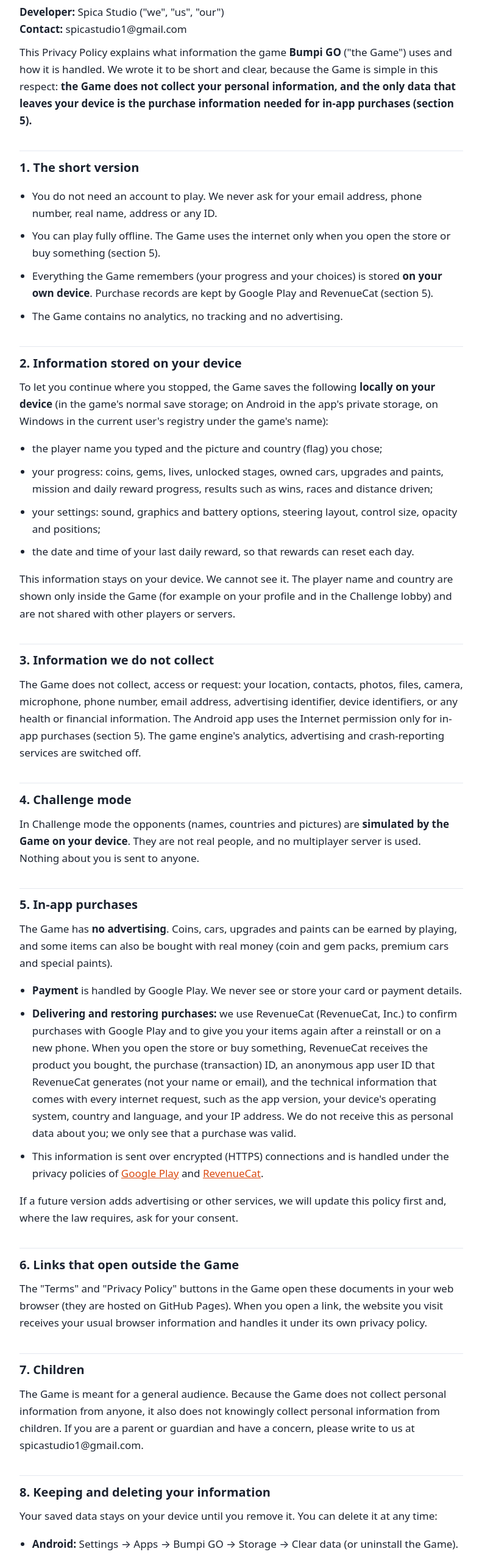
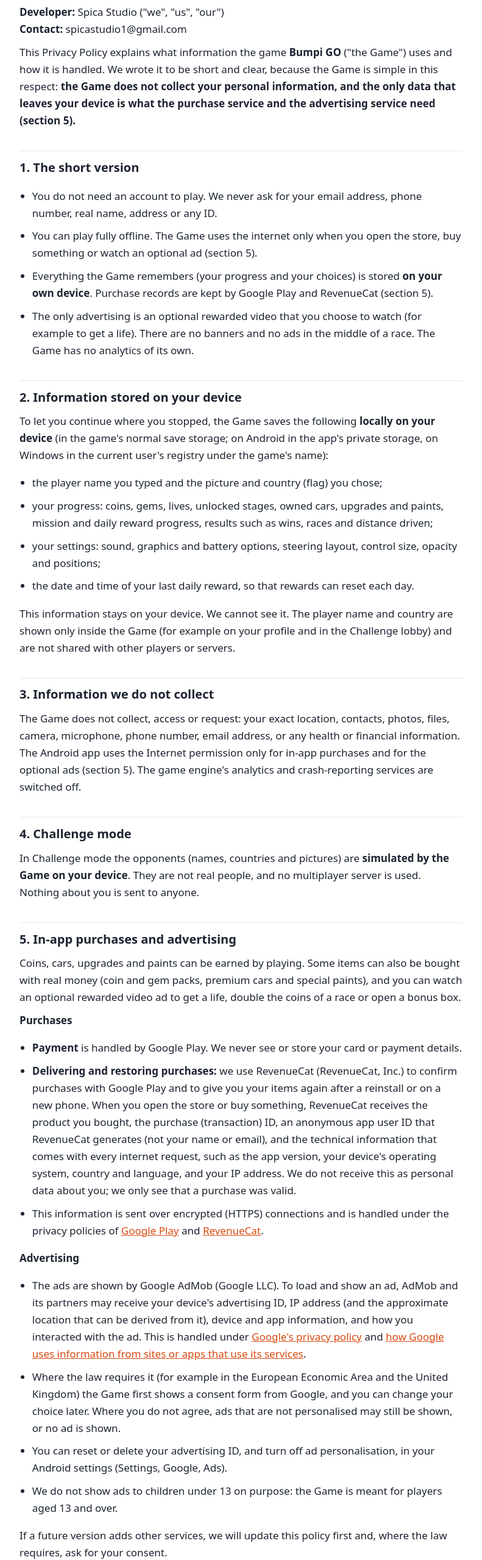
Before and after one commit to Dheeraj888/bumpi-go-legal, a plain HTML site: page privacy-policy.html in a window 1280 px wide. Shown: the part 102-2661 px from the top of the page at 61% size, without its empty margins (244-1035 px from the left). Drawn offline with Linux system fonts and the light colour scheme.

Commit message:
Privacy policy and terms: rewarded ads (Google AdMob), purchases (Google Play, RevenueCat)
Co-Authored-By: Claude Sonnet 5.5 <noreply@anthropic.com>

```diff
--- a/privacy-policy.html
+++ b/privacy-policy.html
@@ -25,13 +25,13 @@ footer{margin-top:3rem;color:var(--muted);font-size:.9rem}
 <main>
 <h1>Privacy Policy – Bumpi GO</h1>
 <p><strong>Effective date:</strong> 14 November 2026<br><strong>Developer:</strong> Spica Studio ("we", "us", "our")<br><strong>Contact:</strong> spicastudio1@gmail.com</p>
-<p>This Privacy Policy explains what information the game <strong>Bumpi GO</strong> ("the Game") uses and how it is handled. We wrote it to be short and clear, because the Game is simple in this respect: <strong>the Game does not collect your personal information, and the only data that leaves your device is the purchase information needed for in-app purchases (section 5).</strong></p>
+<p>This Privacy Policy explains what information the game <strong>Bumpi GO</strong> ("the Game") uses and how it is handled. We wrote it to be short and clear, because the Game is simple in this respect: <strong>the Game does not collect your personal information, and the only data that leaves your device is what the purchase service and the advertising service need (section 5).</strong></p>
 <h2>1. The short version</h2>
 <ul>
 <li>You do not need an account to play. We never ask for your email address, phone number, real name, address or any ID.</li>
-<li>You can play fully offline. The Game uses the internet only when you open the store or buy something (section 5).</li>
+<li>You can play fully offline. The Game uses the internet only when you open the store, buy something or watch an optional ad (section 5).</li>
 <li>Everything the Game remembers (your progress and your choices) is stored <strong>on your own device</strong>. Purchase records are kept by Google Play and RevenueCat (section 5).</li>
-<li>The Game contains no analytics, no tracking and no advertising.</li>
+<li>The only advertising is an optional rewarded video that you choose to watch (for example to get a life). There are no banners and no ads in the middle of a race. The Game has no analytics of its own.</li>
 </ul>
 <h2>2. Information stored on your device</h2>
 <p>To let you continue where you stopped, the Game saves the following <strong>locally on your device</strong> (in the game's normal save storage; on Android in the app's private storage, on Windows in the current user's registry under the game's name):</p>
@@ -43,17 +43,25 @@ footer{margin-top:3rem;color:var(--muted);font-size:.9rem}
 </ul>
 <p>This information stays on your device. We cannot see it. The player name and country are shown only inside the Game (for example on your profile and in the Challenge lobby) and are not shared with other players or servers.</p>
 <h2>3. Information we do not collect</h2>
-<p>The Game does not collect, access or request: your location, contacts, photos, files, camera, microphone, phone number, email address, advertising identifier, device identifiers, or any health or financial information. The Android app uses the Internet permission only for in-app purchases (section 5). The game engine's analytics, advertising and crash-reporting services are switched off.</p>
+<p>The Game does not collect, access or request: your exact location, contacts, photos, files, camera, microphone, phone number, email address, or any health or financial information. The Android app uses the Internet permission only for in-app purchases and for the optional ads (section 5). The game engine's analytics and crash-reporting services are switched off.</p>
 <h2>4. Challenge mode</h2>
 <p>In Challenge mode the opponents (names, countries and pictures) are <strong>simulated by the Game on your device</strong>. They are not real people, and no multiplayer server is used. Nothing about you is sent to anyone.</p>
-<h2>5. In-app purchases</h2>
-<p>The Game has <strong>no advertising</strong>. Coins, cars, upgrades and paints can be earned by playing, and some items can also be bought with real money (coin and gem packs, premium cars and special paints).</p>
+<h2>5. In-app purchases and advertising</h2>
+<p>Coins, cars, upgrades and paints can be earned by playing. Some items can also be bought with real money (coin and gem packs, premium cars and special paints), and you can watch an optional rewarded video ad to get a life, double the coins of a race or open a bonus box.</p>
+<p><strong>Purchases</strong></p>
 <ul>
 <li><strong>Payment</strong> is handled by Google Play. We never see or store your card or payment details.</li>
 <li><strong>Delivering and restoring purchases:</strong> we use RevenueCat (RevenueCat, Inc.) to confirm purchases with Google Play and to give you your items again after a reinstall or on a new phone. When you open the store or buy something, RevenueCat receives the product you bought, the purchase (transaction) ID, an anonymous app user ID that RevenueCat generates (not your name or email), and the technical information that comes with every internet request, such as the app version, your device's operating system, country and language, and your IP address. We do not receive this as personal data about you; we only see that a purchase was valid.</li>
 <li>This information is sent over encrypted (HTTPS) connections and is handled under the privacy policies of <a href="https://policies.google.com/privacy">Google Play</a> and <a href="https://www.revenuecat.com/privacy">RevenueCat</a>.</li>
 </ul>
-<p>If a future version adds advertising or other services, we will update this policy first and, where the law requires, ask for your consent.</p>
+<p><strong>Advertising</strong></p>
+<ul>
+<li>The ads are shown by Google AdMob (Google LLC). To load and show an ad, AdMob and its partners may receive your device's advertising ID, IP address (and the approximate location that can be derived from it), device and app information, and how you interacted with the ad. This is handled under <a href="https://policies.google.com/privacy">Google's privacy policy</a> and <a href="https://policies.google.com/technologies/partner-sites">how Google uses information from sites or apps that use its services</a>.</li>
+<li>Where the law requires it (for example in the European Economic Area and the United Kingdom) the Game first shows a consent form from Google, and you can change your choice later. Where you do not agree, ads that are not personalised may still be shown, or no ad is shown.</li>
+<li>You can reset or delete your advertising ID, and turn off ad personalisation, in your Android settings (Settings, Google, Ads).</li>
+<li>We do not show ads to children under 13 on purpose: the Game is meant for players aged 13 and over.</li>
+</ul>
+<p>If a future version adds other services, we will update this policy first and, where the law requires, ask for your consent.</p>
 <h2>6. Links that open outside the Game</h2>
 <p>The "Terms" and "Privacy Policy" buttons in the Game open these documents in your web browser (they are hosted on GitHub Pages). When you open a link, the website you visit receives your usual browser information and handles it under its own privacy policy.</p>
 <h2>7. Children</h2>
@@ -64,11 +72,11 @@ footer{margin-top:3rem;color:var(--muted);font-size:.9rem}
 <li><strong>Android:</strong> Settings → Apps → Bumpi GO → Storage → Clear data (or uninstall the Game).</li>
 <li><strong>Windows:</strong> uninstall or delete the Game; the saved values are stored in the registry under <code>HKEY_CURRENT_USER\Software\BumpiGO\Bumpi GO</code> and can be deleted there.</li>
 </ul>
-<p>We do not hold your saved data. Purchase records are kept by Google Play and RevenueCat; to ask for the purchase information that RevenueCat holds to be deleted, write to us at spicastudio1@gmail.com with the date of the purchase and we will pass the request on. You can contact us with any other request too.</p>
+<p>We do not hold your saved data. Purchase records are kept by Google Play and RevenueCat, and advertising data by Google; to ask for the purchase information that RevenueCat holds to be deleted, write to us at spicastudio1@gmail.com with the date of the purchase and we will pass the request on. You can contact us with any other request too.</p>
 <h2>9. Security</h2>
-<p>Your saved data is kept in the Game's normal private storage on your device. The only data the Game sends over the internet is the purchase information described in section 5, over encrypted connections. No method of storage or transmission is perfectly secure, so please protect your device and your Google account as you normally would.</p>
+<p>Your saved data is kept in the Game's normal private storage on your device. The only data the Game sends over the internet is the purchase and advertising information described in section 5. No method of storage or transmission is perfectly secure, so please protect your device and your Google account as you normally would.</p>
 <h2>10. Your rights</h2>
-<p>Depending on where you live (for example under the GDPR in Europe or the CCPA in California), you may have rights to access, correct, delete or port personal information, or to object to its processing. As explained above, we do not collect or hold personal information about you; the purchase information in section 5 is processed by Google Play and RevenueCat. If you believe we hold information about you, please contact us and we will respond.</p>
+<p>Depending on where you live (for example under the GDPR in Europe or the CCPA in California), you may have rights to access, correct, delete or port personal information, or to object to its processing. As explained above, we do not collect or hold personal information about you; the purchase and advertising information in section 5 is processed by Google Play, RevenueCat and Google AdMob. If you believe we hold information about you, please contact us and we will respond.</p>
 <h2>11. Changes to this policy</h2>
 <p>We may update this policy, for example when a new version of the Game adds purchases or advertising. The date at the top shows when it was last changed. The current version is always available at:<br><a href="https://dheeraj888.github.io/bumpi-go-legal/privacy-policy.html">https://dheeraj888.github.io/bumpi-go-legal/privacy-policy.html</a></p>
 <h2>12. Contact</h2>
```
Also changed, not shown: terms.html (+2 -1 lines).
